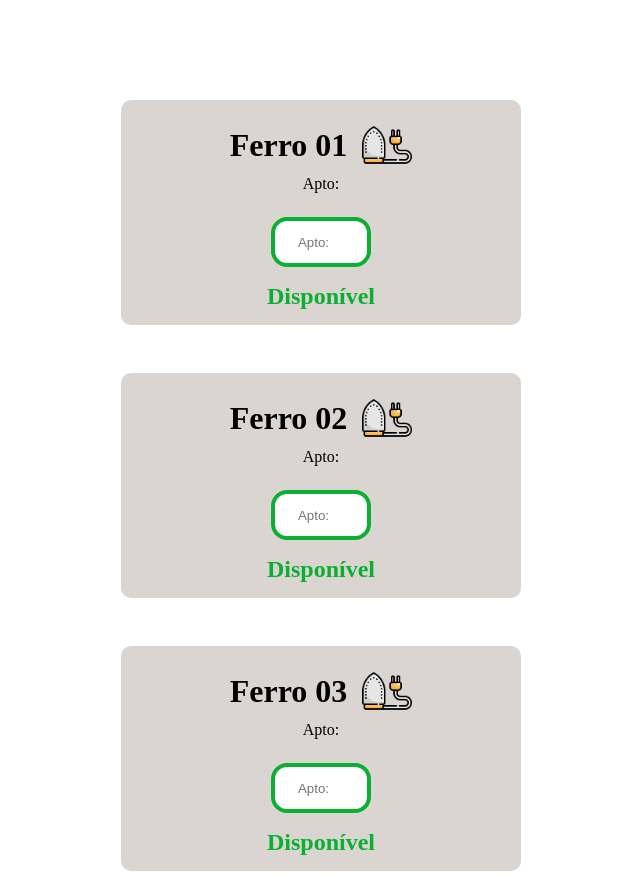
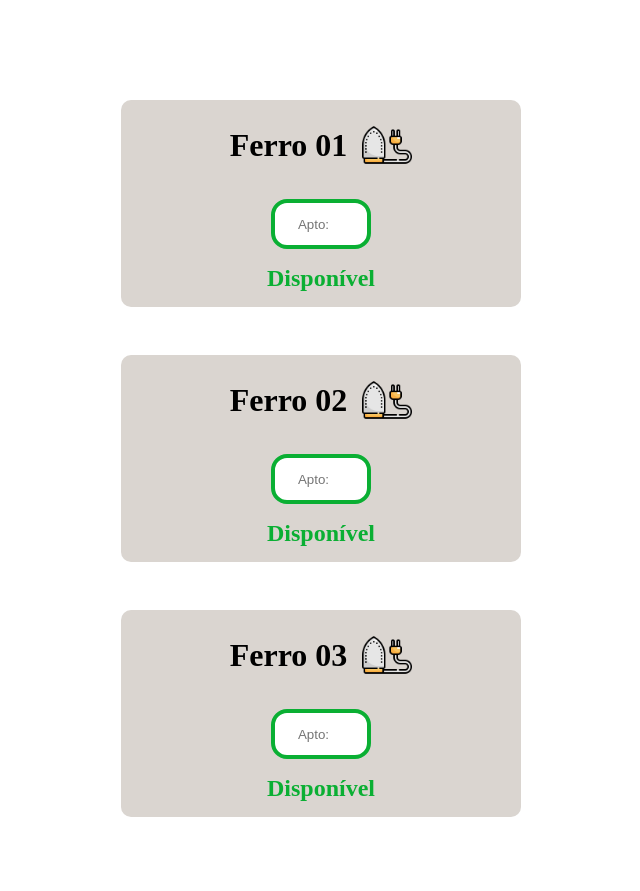
Before and after one commit to Vitorcastanhos/django_iron, a Django app: page / in a window 1280 px wide. Shown: the whole page, without its empty margins (319-959 px from the left). After the commit the page ends 817 px from the top, so only its background shows below. Run offline with Django 5.2, Linux system fonts and the light colour scheme.

Commit message:
removed labels text

```diff
--- a/iron_control/app_iron_control/templates/index.html
+++ b/iron_control/app_iron_control/templates/index.html
@@ -11,20 +11,20 @@
 	<body>
 		<div id="app">
 			<section class="iron-01">
-				<h1>Ferro 01 <img src="{% static 'images/ferro.png' %}" alt="Ferro 01" /></h1>
-				<label for="inp-01">Apto:</label>
+				<h1>Ferro 01 <img src="{% static 'images/ferro.png' %}" alt="icone ferro" /></h1>
+				<label for="inp-01"></label>
 				<input id="inp-01" placeholder="Apto:" type="number" required />
 				<span id="time-01">Disponível</span>
 			</section>
 			<section class="iron-01">
-				<h1>Ferro 02 <img src="{% static 'images/ferro.png' %}" alt="Ferro 02" /></h1>
-				<label for="inp-02">Apto:</label>
+				<h1>Ferro 02 <img src="{% static 'images/ferro.png' %}" alt="icone ferro" /></h1>
+				<label for="inp-02"></label>
 				<input id="inp-02" min="3" max="3" placeholder="Apto:" type="number" required />
 				<span id="time-02">Disponível</span>
 			</section>
 			<section class="iron-01">
-				<h1>Ferro 03 <img src="{% static 'images/ferro.png' %}" alt="Ferro 03" /></h1>
-				<label for="inp-03">Apto:</label>
+				<h1>Ferro 03 <img src="{% static 'images/ferro.png' %}" alt="icone ferro" /></h1>
+				<label for="inp-03"></label>
 				<input id="inp-03" placeholder="Apto:" type="number" required />
 				<span id="time-03">Disponível</span>
 			</section>
```
